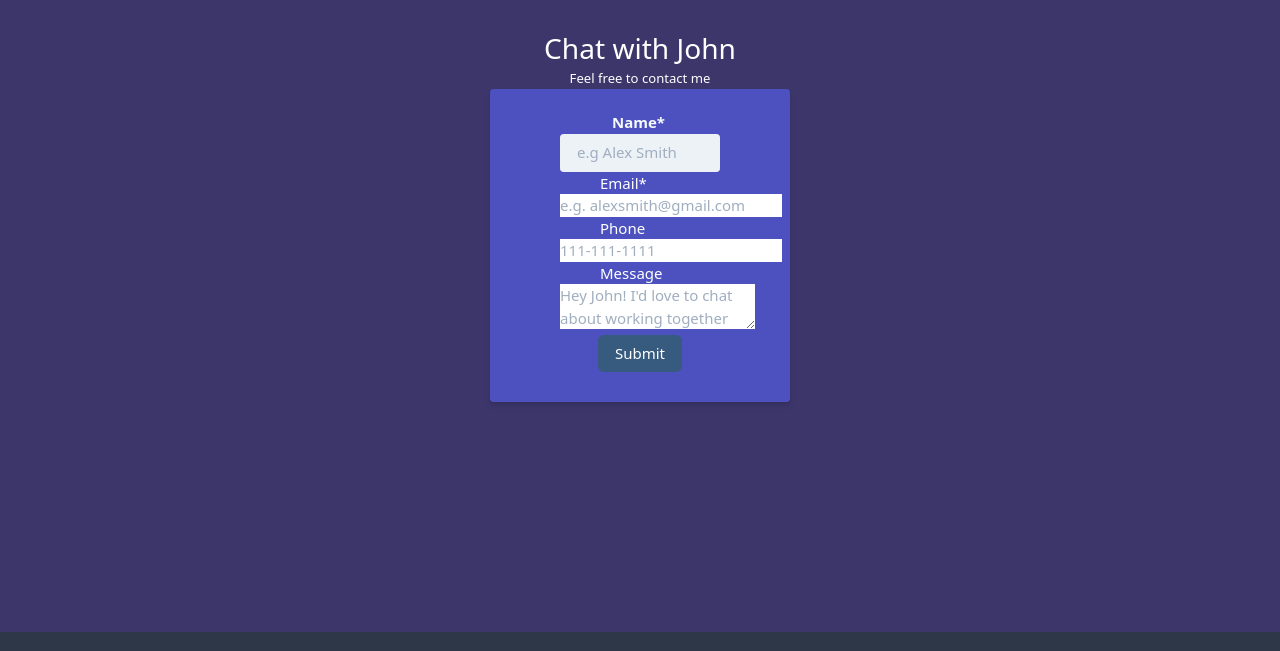
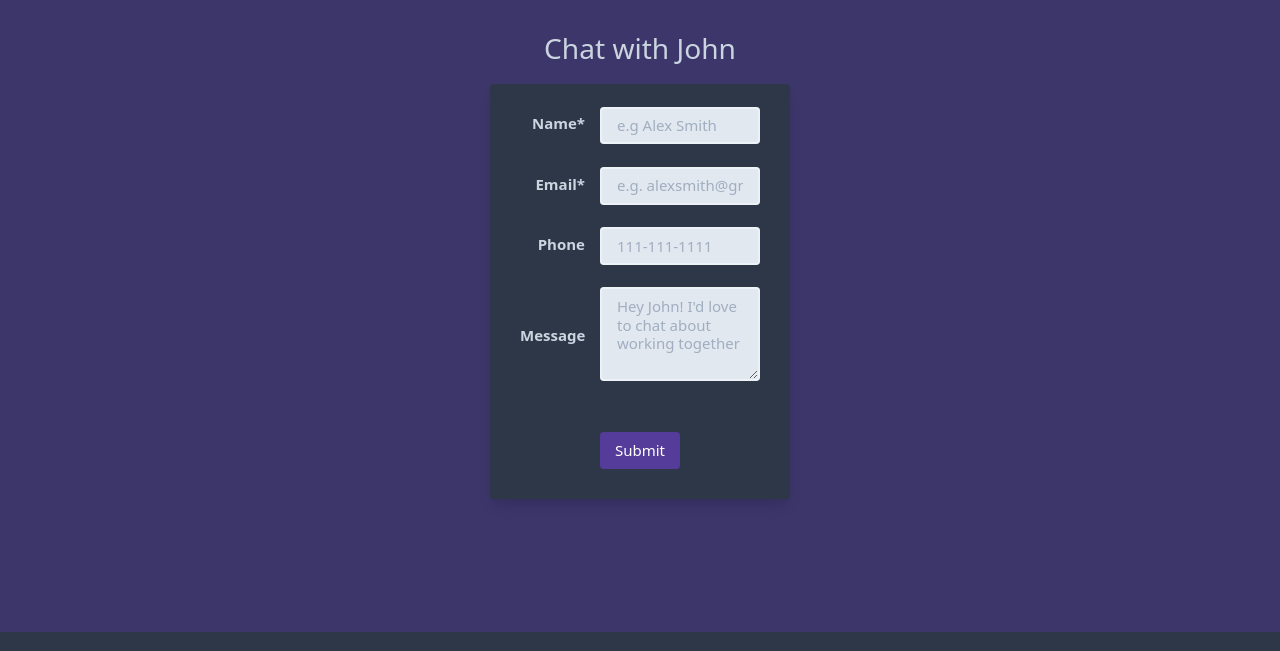
Before and after one commit to keonik/dev-portfolio, a Gatsby site: page /contact in a window 1280 px wide. Shown: the part 48-699 px from the top of the page. Built offline with nearby package versions, Linux system fonts and the light colour scheme; Gatsby itself is replaced by a stand-in of ours.

Commit message:
contact form

```diff
--- a/src/pages/contact.tsx
+++ b/src/pages/contact.tsx
@@ -7,29 +7,29 @@ const Contact = () => (
   <Layout>
     <SEO title="Contact" />
     <div className="flex flex-col w-full items-center max-w-xs">
-      <h1 className="text-3xl">Chat with John</h1>
-      <p className="text-sm text-justify">Feel free to contact me</p>
+      <h1 className="text-3xl mb-4 text-gray-400 font-light">Chat with John</h1>
       <form
         name="contact"
         method="post"
         data-netlify="true"
         data-netlify-honeypot="bot-field"
         action="/success"
-        className="md:flex md:items-center w-full flex-col bg-indigo-700 shadow-md rounded px-8 pt-6 pb-8 mb-4"
+        className="flex items-center w-full flex-col bg-gray-800 shadow-lg rounded px-8 pt-6 pb-8 mb-4 max-w-screen-sm"
       >
         <input type="hidden" name="bot-field" />
         <input type="hidden" name="form-name" value="contact" />
-        <div className="md:w-1/3">
+        <div className="flex items-center mb-6">
+          <div className="w-1/3">
             <label
-            className="block text-gray-100 font-bold md:text-right mb-1 md:mb-0 pr-4"
+              className="block text-gray-400 font-bold md:text-right mb-1 pr-4"
               htmlFor="name"
             >
               Name*
             </label>
           </div>
-        <div className="md:w-2/3">
+          <div className="w-2/3">
             <input
-            className="bg-gray-200 appearance-none border-2 border-gray-200 rounded w-full py-2 px-4 text-gray-700 leading-tight focus:outline-none focus:bg-white focus:border-purple-500"
+              className="bg-gray-300 appearance-none border-2 border-gray-200 rounded w-full py-2 px-4 text-gray-700 leading-tight focus:outline-none focus:bg-white focus:border-purple-400"
               type="text"
               placeholder="e.g Alex Smith"
               required
@@ -37,12 +37,19 @@ const Contact = () => (
               name="name"
             />
           </div>
-        <div className="md:w-1/3">
-          <label className="">Email*</label>
         </div>
-        <div className="md:w-2/3">
+        <div className="flex items-center mb-6">
+          <div className="w-1/3">
+            <label
+              className="block text-gray-400 font-bold md:text-right mb-1 pr-4"
+              htmlFor="email"
+            >
+              Email*
+            </label>
+          </div>
+          <div className="w-2/3">
             <input
-            className=""
+              className="bg-gray-300 appearance-none border-2 border-gray-200 rounded w-full py-2 px-4 text-gray-700 leading-tight focus:outline-none focus:bg-white focus:border-purple-400"
               type="email"
               placeholder="e.g. alexsmith@gmail.com"
               required
@@ -50,12 +57,19 @@ const Contact = () => (
               name="email"
             />
           </div>
-        <div className="md:w-1/3">
-          <label className="">Phone</label>
         </div>
-        <div className="md:w-2/3">
+        <div className="flex items-center mb-6">
+          <div className="w-1/3">
+            <label
+              className="block text-gray-400 font-bold md:text-right mb-1 pr-4"
+              htmlFor="phone"
+            >
+              Phone
+            </label>
+          </div>
+          <div className="w-2/3">
             <input
-            className=""
+              className="bg-gray-300 appearance-none border-2 border-gray-200 rounded w-full py-2 px-4 text-gray-700 leading-tight focus:outline-none focus:bg-white focus:border-purple-400"
               type="phone"
               placeholder="111-111-1111"
               required
@@ -63,19 +77,31 @@ const Contact = () => (
               name="phone"
             />
           </div>
-        <div className="md:w-1/3">
-          <label className="">Message</label>
         </div>
-        <div className="md:w-2/3">
+        <div className="flex items-center mb-6">
+          <div className="w-1/3">
+            <label
+              className="block text-gray-400 font-bold md:text-right mb-1 pr-4"
+              htmlFor="message"
+            >
+              Message
+            </label>
+          </div>
+          <div className="w-2/3">
             <textarea
-            className=""
+              className="bg-gray-300 appearance-none border-2 border-gray-200 rounded w-full py-2 px-4 text-gray-700 leading-tight focus:outline-none focus:bg-white focus:border-purple-400"
               placeholder="Hey John! I'd love to chat about working together"
               id="message"
               name="message"
+              rows={4}
             />
           </div>
+        </div>
 
-        <button className="button is-primary" type="submit">
+        <button
+          className="mt-6 bg-purple-800 text-white py-2 px-4 rounded hover:bg-purple-700 transition-colors duration-300"
+          type="submit"
+        >
           Submit
         </button>
       </form>
```
Lines whose indentation alone changed are shown as unchanged.
